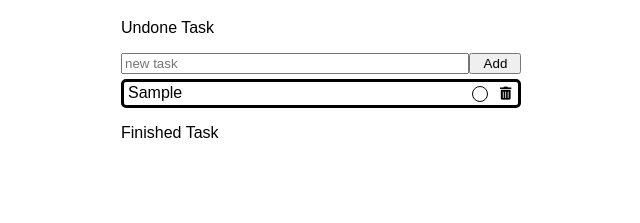
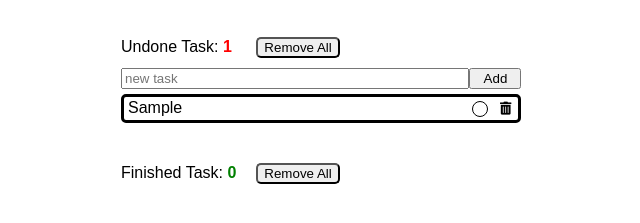
Before and after one commit to ZekunJiao/TodoList, a plain HTML site: page index.html in a window 1280 px wide. Both pictures are taken after typing "Sample" into the empty fields and a click on the button "Add". Shown: the part 61-284 px from the top of the page, without its empty margins (319-959 px from the left). Drawn offline with Linux system fonts and the light colour scheme.

Commit message:
added counter for number of finished/unfinished tasks, now the users list will be saved automatically.

```diff
--- a/index.html
+++ b/index.html
@@ -1,5 +1,5 @@
 <!DOCTYPE html>
-<html>
+<html id="html">
     <head>
         <link rel="stylesheet" href="style.css">
         <link rel="stylesheet" href="https://cdnjs.cloudflare.com/ajax/libs/font-awesome/5.14.0/css/all.min.css">
@@ -15,23 +15,21 @@
                 <h1 class="title" style="text-align:center;">Todo Liste</h1>
             </div>
             <div id="container2" class="container2">
-                <p class="undone-task">Undone Task</p>
-                <input id="new-task" placeholder="new task" onfocus="this.placeholder=''" onblur="this.placeholder = 'new task'">
-                <button id="add" onclick="insert()">Add</button>
+                <div class=undone-task-div>
+                    <p class="undone-task">Undone Task: <span id="undone-count">0</span> <button id="remove-all-undone">Remove All</button> </p>
+                    <input id="new-task" placeholder="new task" onfocus="this.placeholder=''" onblur="this.placeholder = 'new task'">
+                    <button id="add" onclick="insert()">Add</button>
+                    <div id="table1" class="table1">
 
-                <div id="table1" class="table1">
-                    <!-- <div class="task-div">
-                        <p class="text">asdf</p>
-                        <i class="fas fa-check unchecked" onclick=tickOff()></i>
-                        <i class="fas fa-trash-alt" onclick=deleteTask()></i>
-                    </div> -->
+                    </div>
                 </div>
 
-                <p>Finished Task</p>
-                <div id="table2" class="table2">
+                <div class=finished-task-div>
+                    <p class="finished-task">Finished Task: <span id="finished-count">0</span><button id="remove-all-finished">Remove All</button></p>
+                    <div id="table2" class="table2">
 
+                    </div>
                 </div>
-
             </div>
         </div>
     </body>
--- a/style.css
+++ b/style.css
@@ -81,8 +81,25 @@ _______________________________________________ */
     color: black;
 }
 
+#undone-count {
+    color: red;
+    font-weight: bold;
+}
 
+#finished-count {
+    font-weight: bold;
+    color: green;
+}
 
-.test{
-    background-color: yellow;
+.undone-task, .finished-task {
+    margin: 10px 0;
 }
+
+.undone-task-div, .finished-task-div {
+    margin: 40px 0;
+}
+
+#remove-all-undone, #remove-all-finished {
+    margin-left: 5%;
+    border-radius: 5px;
+}
--- /dev/null
+++ b/tempCodeRunnerFile.js
@@ -0,0 +1,6 @@
+    else{
+        task.children[1].classList.add("unchecked");
+
+        table2.removeChild(task);
+        table1.insertBefore(task, table1.firstChild);
+    }
--- a/todo.js
+++ b/todo.js
@@ -1,41 +1,63 @@
+// localStorage.clear();
+// console.log(document.getElementById("html").innerHTML);
+if (localStorage.getItem("changed") == "true"){
+    document.getElementById("html").innerHTML = localStorage.getItem("page");
+}
+// console.log(document.getElementById("html").innerHTML);
+function insert(){
+    let table1 = document.getElementById("table1");
+    table1.innerHTML = "<div class='task-div'><p class='text'>" + document.getElementById('new-task').value +
+    "</p><i id='tick' class='fas fa-check unchecked' onclick='tickOfftable1()'></i><i class='fas fa-trash-alt' onclick='deleteTask()'></i></div>"
+     + table1.innerHTML;
 
-function insert(){
-    let inputNewTask = document.getElementById("new-task");
+    // let inputNewTask = document.getElementById("new-task");
 
-    if (inputNewTask.value == ''){
-        alert("Task is empty!");
-        return;
-    }
+    // if (inputNewTask.value == ''){
+    //     alert("Task is empty!");
+    //     return;
+    // }
 
-    let table1 = document.getElementById("table1");
+    // let table1 = document.getElementById("table1");
+    // let div = document.createElement("DIV");
+    // table1.insertBefore(div, table1.firstChild);
+    // let tick = document.createElement("I");
+    // let text = document.createElement("P");
+    // text.classList.add("text");
+    // text.innerHTML = document.getElementById("new-task").value;
 
-    let tick = document.createElement("I");
-    tick.classList.add("fas");
-    tick.classList.add("fa-check");
-    tick.classList.add("unchecked")
-    tick.onclick = tickOff;
+    // div.appendChild(text);
+    // tick.id = "tick"
+    // tick.classList.add("fas");
+    // tick.classList.add("fa-check");
+    // tick.classList.add("unchecked");
+    // div.appendChild(tick);
+    // tick.setAttribute("click", function() {
+    //     tickOfftable1(tick);}
+    // );
+    // // tick.addEventListener("click",
+    // //     tickOfftable1
+    // // );
+    // console.log(tick);
 
-    let trash = document.createElement("I");
-    trash.classList.add("fas");
-    trash.classList.add("fa-trash-alt");
-    trash.onclick = deleteTask;
+    // let trash = document.createElement("I");
+    // trash.classList.add("fas");
+    // trash.classList.add("fa-trash-alt");
+    // trash.onclick = deleteTask;
 
-    let text = document.createElement("P");
-    text.classList.add("text");
-    text.innerHTML = document.getElementById("new-task").value;
 
-    let div = document.createElement("DIV");
-    div.appendChild(text);
-    div.appendChild(tick);
-    div.appendChild(trash);
-    div.classList.add("task-div");
+    // div.appendChild(tick);
+    // div.appendChild(trash);
+    // div.classList.add("task-div");
 
-    table1.insertBefore(div, table1.firstChild);
-
-    inputNewTask.value = '';
-
+    document.getElementById("new-task").value = '';
+    update();
+    localStorage.setItem("page", document.getElementById("html").innerHTML);
+    localStorage.setItem("changed", "true");
 }
 
+
+document.getElementById("remove-all-undone").onclick = removeAll;
+document.getElementById("remove-all-finished").onclick = removeAll;
 
 document.getElementById("new-task").addEventListener("keyup", function(event){
     if (event.keyCode === 13){
@@ -44,21 +66,57 @@ document.getElementById("new-task").addEventListener("keyup", function(event){
     }
 });
 
+function removeAll() {
+    if (!confirm("Are you sure?")){
+        return;
+    }
+    let table;
+    if (this == document.getElementById("remove-all-undone")){
+        table = document.getElementById("table1");
+    }
+    else {
+        table = document.getElementById("table2");
+    }
+
+    // console.log(table.firstChild);
+    // table.remove(table.lastChild);
+    // console.log(table.firstChild);
+
+    table.innerHTML = "";
+    update();
+    localStorage.setItem("page", document.getElementById("html").innerHTML);
+    localStorage.setItem("changed", "true");
+
+
+}
+
 
 function deleteTask(){
-    let table = this.parentNode.parentNode;
-    let task = this.parentNode;
+    let task = event.target.parentNode;
+    let table = task.parentNode;
+
     if (table == table1)
         table1.removeChild(task);
     else
         table2.removeChild(task);
+
+    update();
+    localStorage.setItem("page", document.getElementById("html").innerHTML);
+    localStorage.setItem("changed", "true");
+
 }
 
-function tickOff(){
+function tickOfftable1(){
+    // alert("a");
     let table1 = document.getElementById("table1");
     let table2 = document.getElementById("table2");
+    let task = event.target.parentNode;
 
-    let task = this.parentNode;
+    // a.parentNode.children[1].classList.remove("unchecked");
+    // console.log(a.parentNode);
+
+    // table1.removeChild(a.parentNode);
+    // table2.insertBefore(a.parentNode, table2.firstChild);
 
     if (task.parentNode == table1){
         task.children[1].classList.remove("unchecked");
@@ -71,8 +129,14 @@ function tickOff(){
         table2.removeChild(task);
         table1.insertBefore(task, table1.firstChild);
     }
+
+    update();
+    localStorage.setItem("page", document.getElementById("html").innerHTML);
+    localStorage.setItem("changed", "true");
 }
 
+
 function update(){
-
+    document.getElementById("undone-count").innerHTML = table1.children.length;
+    document.getElementById("finished-count").innerHTML = table2.children.length;
 }
```
